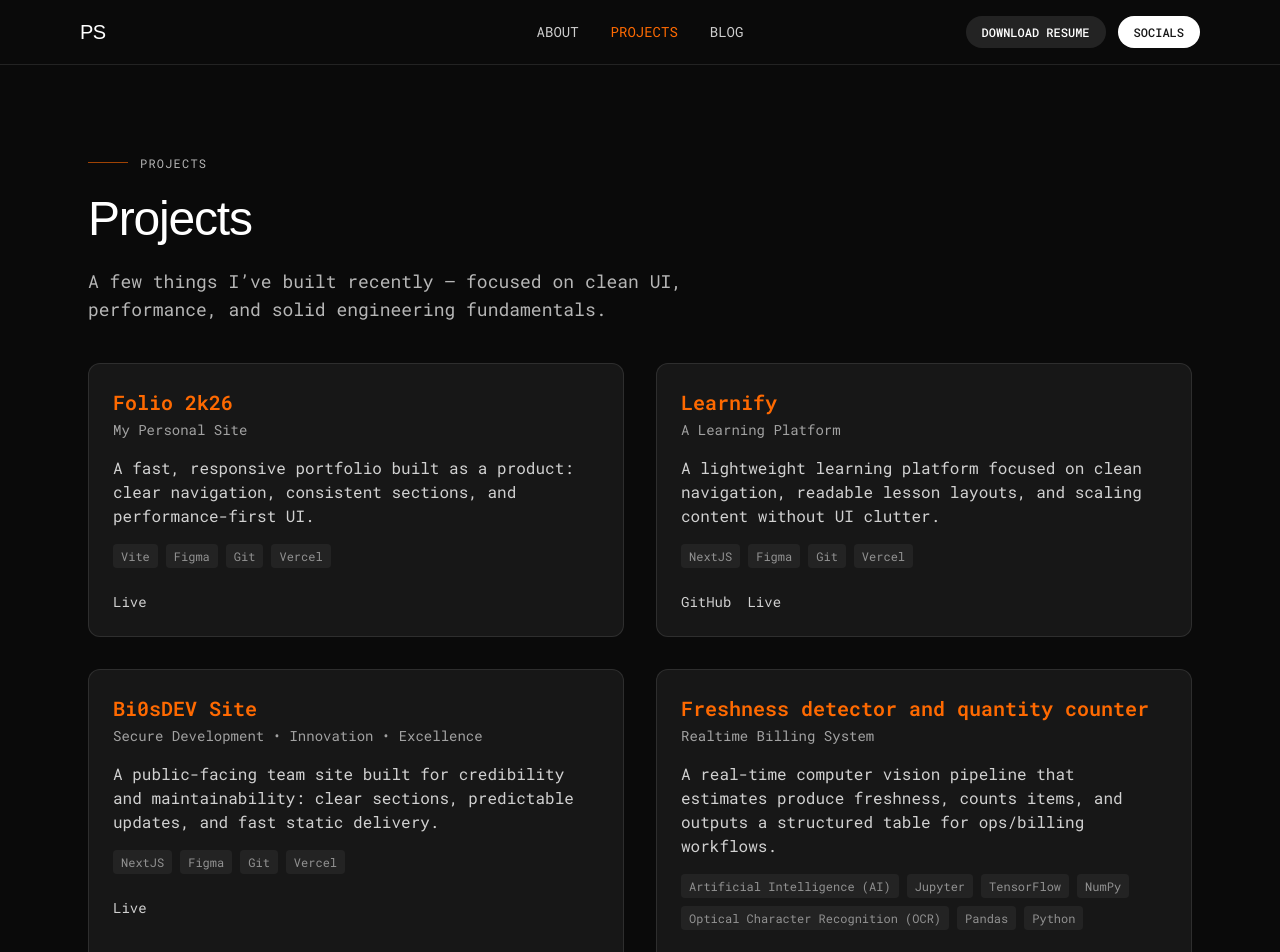
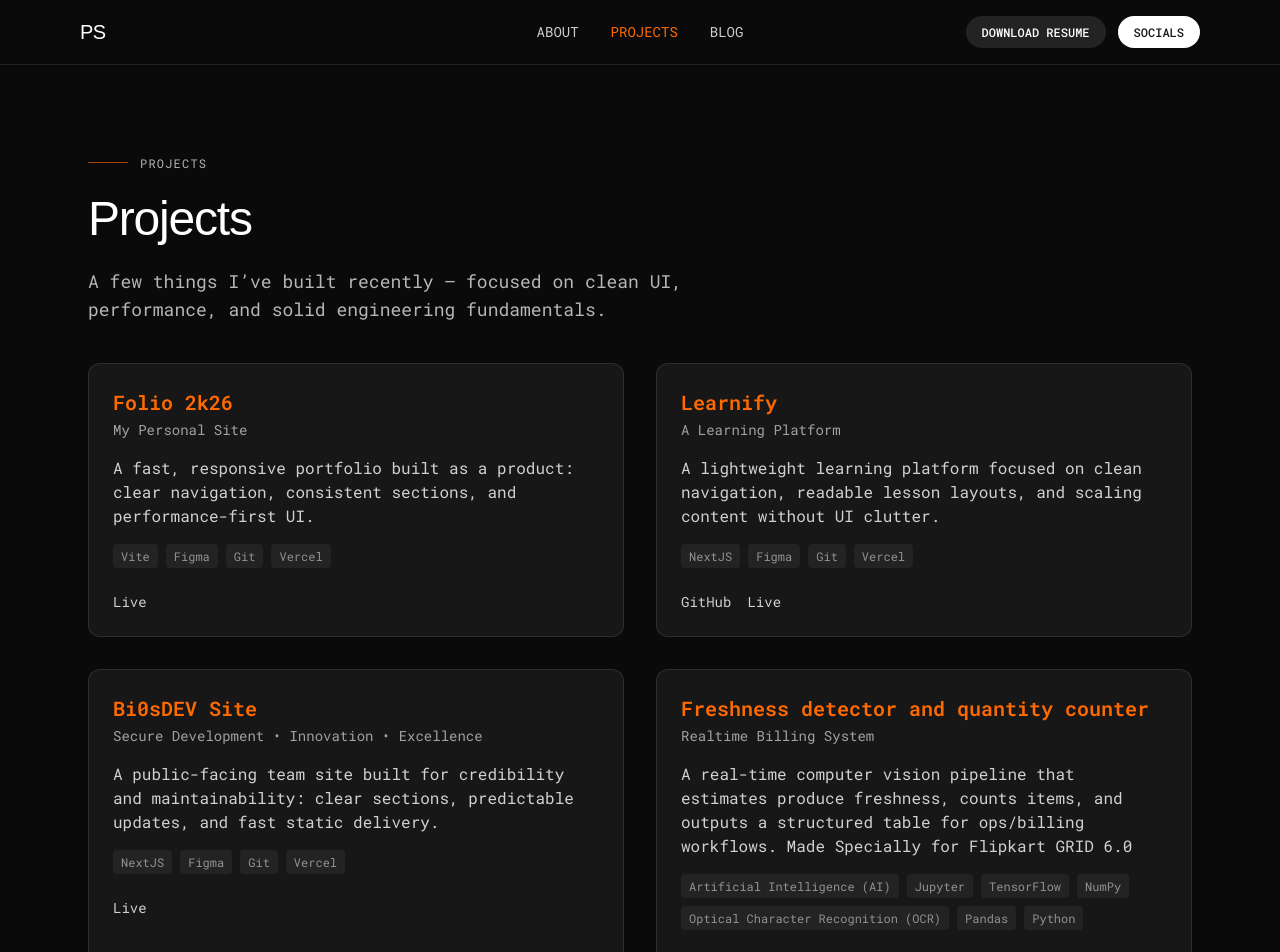
Before and after one commit to pavansarvesh/folio2k26, a React (Vite) app: page /projects in a window 1280 px wide. Shown: the top 952 px of the page. Built offline with nearby package versions, Linux system fonts and the light colour scheme; a web font is replaced by a local one.

Commit message:
code : updated discoed link

```diff
--- a/src/data/projects.ts
+++ b/src/data/projects.ts
@@ -134,7 +134,7 @@ export const projects: Project[] = [
 		title: "Freshness detector and quantity counter",
 		tagline: "Realtime Billing System",
 		description:
-			"A real-time computer vision pipeline that estimates produce freshness, counts items, and outputs a structured table for ops/billing workflows.",
+			"A real-time computer vision pipeline that estimates produce freshness, counts items, and outputs a structured table for ops/billing workflows. Made Specially for Flipkart GRID 6.0",
 		caseStudy: {
 			overview:
 				"A computer-vision pipeline that estimates produce freshness and counts items, then summarizes results in a table for quick operational use. Built for a Flipkart GRID 6.0 problem statement: real-time inputs, consistent output formatting, and a workflow that can plug into billing or inventory operations.",
```
